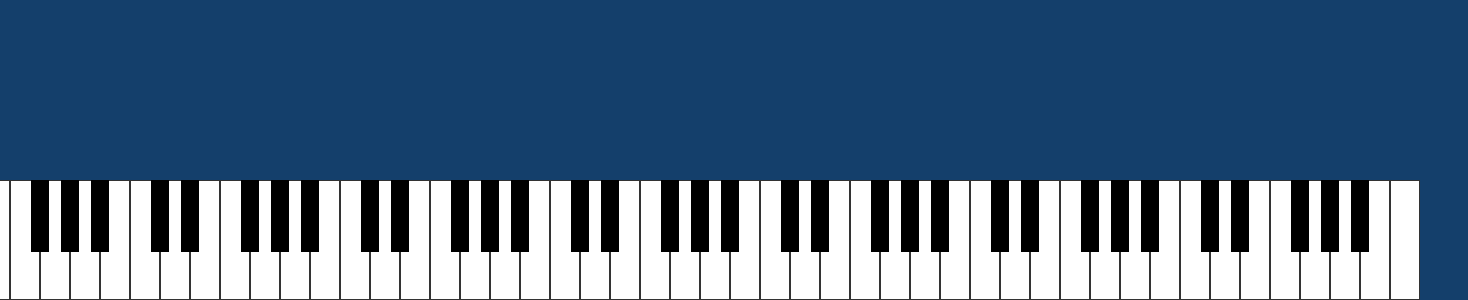
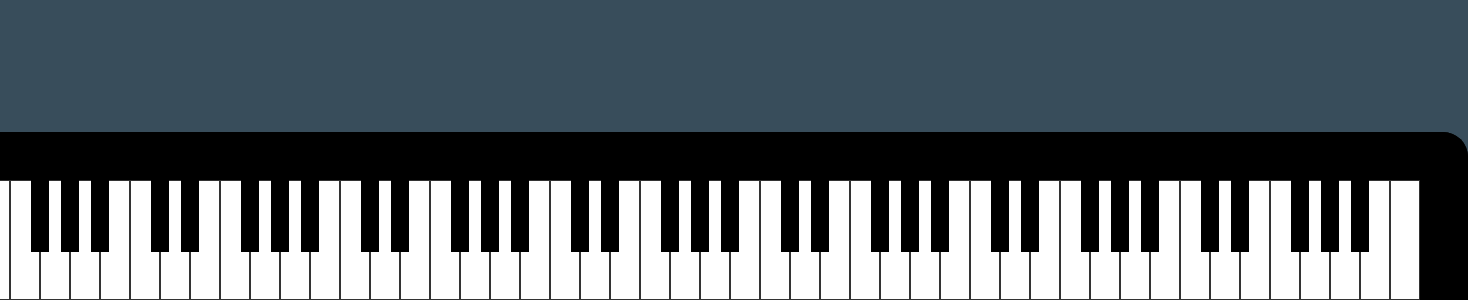
Before and after one commit to mohsenshafiei/react-piano, a React app: page / in a window 1280 px wide. Shown: the part 500-800 px from the top of the page, 1468 px wide, since content can reach past the window. Built offline with nearby package versions, Linux system fonts and the light colour scheme.

Commit message:
feat: some improvment in the style of piano.

```diff
--- a/src/notes/index.js
+++ b/src/notes/index.js
@@ -122,38 +122,38 @@ export const notesSounds = [
 ];
 
 export const keymapSounds = {
-  ['81']: A0,
-  ['87']: A_0,
-  ['69']: B0,
-  ['82']: C0,
-  ['84']: C_1,
-  ['89']: D1,
-  ['85']: D_1,
-  ['73']: E1,
-  ['79']: F1,
-  ['80']: F_1,
-  ['219']: G1,
-  ['221']: G_1,
-  ['220']: A1,
-  ['65']: A_1,
-  ['83']: B1,
-  ['68']: C1,
-  ['70']: C_2,
-  ['71']: D2,
-  ['72']: D_2,
-  ['74']: E2,
-  ['75']: F2,
-  ['76']: F_2,
-  ['186']: G2,
-  ['222']: G_2,
-  ['90']: A2,
-  ['88']: A_2,
-  ['67']: B2,
-  ['86']: C2,
-  ['66']: C_3,
-  ['78']: D3,
-  ['77']: D_3,
-  ['188']: E3,
-  ['190']: F3,
-  ['191']: F_3,
+  ['81']: { sound: A0, key: 'A0', index: 0},
+  ['87']: { sound: A_0, key: 'A_0', index: 1},
+  ['69']: { sound: B0, key: 'B0', index: 2},
+  ['82']: { sound: C0, key: 'C0', index: 3},
+  ['84']: { sound: C_1, key: 'C_1', index: 4},
+  ['89']: { sound: D1, key: 'D1', index: 5},
+  ['85']: { sound: D_1, key: 'D_1', index: 6},
+  ['73']: { sound: E1, key: 'E1', index: 7},
+  ['79']: { sound: F1, key: 'F1', index: 8},
+  ['80']: { sound: F_1, key: 'F_1', index: 9},
+  ['219']: { sound: G1, key: 'G1', index: 10},
+  ['221']: { sound: G_1, key: 'G_1', index: 11},
+  ['220']: { sound: A1, key: 'A1', index: 12},
+  ['65']: { sound: A_1, key: 'A_1', index: 13},
+  ['83']: { sound: B1, key: 'B1', index: 14},
+  ['68']: { sound: C1, key: 'C1', index: 15},
+  ['70']: { sound: C_2, key: 'C_2', index: 16},
+  ['71']: { sound: D2, key: 'D2', index: 17},
+  ['72']: { sound: D_2, key: 'D_2', index: 18},
+  ['74']: { sound: E2, key: 'E2', index: 19},
+  ['75']: { sound: F2, key: 'F2', index: 20},
+  ['76']: { sound: F_2, key: 'F_2', index: 21},
+  ['186']: { sound: G2, key: 'G2', index: 22},
+  ['222']: { sound: G_2, key: 'G_2', index: 23},
+  ['90']: { sound: A2, key: 'A2', index: 24},
+  ['88']: { sound: A_2, key: 'A_2', index: 25},
+  ['67']: { sound: B2, key: 'B2', index: 26},
+  ['86']: { sound: C2, key: 'C2', index: 27},
+  ['66']: { sound: C_3, key: 'C_3', index: 28},
+  ['78']: { sound: D3, key: 'D3', index: 29},
+  ['77']: { sound: D_3, key: 'D_3', index: 30},
+  ['188']: { sound: E3, key: 'E3', index: 31},
+  ['190']: { sound: F3, key: 'F3', index: 32},
+  ['191']: { sound: F_3, key: 'F_3', index: 33},
 }
--- a/src/piano.jsx
+++ b/src/piano.jsx
@@ -3,13 +3,33 @@ import style from './style.scss';
 import cx from 'classnames';
 import { notes, notesSounds, keymapSounds} from './notes';
 const sounds = notesSounds.map((key, index) => notesSounds[index]);
+
 export const Piano = () => {
+  const [obj, setObj] = React.useState({});
+  const ref = React.useRef(null);
+  React.useEffect(() => ref.current.focus() , []);
+
+  const activate = (key) => Object.keys(obj).some((objectKey) => obj[objectKey] && keymapSounds[objectKey].key === key)
+
+  const released = ({keyCode}) => setObj({ [keyCode]: false})
+
   const pressed = ({ keyCode }) => {
-    new Audio(keymapSounds[keyCode]).play();
-    console.log(keyCode);
+    if (!obj[keyCode]) {
+      const audio = new Audio(keymapSounds[keyCode].sound);
+      audio.play();
+      setObj({ [keyCode]: true})
+    }
   }
+
   return (
-    <div className={style.piano} role="button" tabIndex="0" onKeyDown={e => pressed(e)} autoFocus>
+    <div
+      className={style.piano}
+      role="button"
+      tabIndex="0"
+      onKeyDown={e => pressed(e)}
+      onKeyUp={e => released(e)}
+      ref={ref}
+      autoFocus>
       {
         notes.map((key, index) => {
           return (
@@ -20,7 +40,8 @@ export const Piano = () => {
                   cx(style.key,
                     key.length > 2 ?
                     style.black :
-                    style.white
+                    style.white,
+                    activate(key) ? (key.length > 2 ? style.blackActive : style.whiteActive) : ''
                   )
                 }
                 onClick={() => new Audio(sounds[index]).play()}
--- a/src/style.scss
+++ b/src/style.scss
@@ -3,7 +3,7 @@
 }
 
 body {
-  background-color: #143F6B;
+  background-color: rgb(56, 77, 91);
   margin: 0;
   min-height: 100vh;
   display: flex;
@@ -12,7 +12,11 @@ body {
 }
 
 .piano {
-  border: none;
+  border-top: 48px solid black;
+  border-left: 48px solid black;
+  border-right: 48px solid black;
+  border-top-left-radius: 25px;
+  border-top-right-radius: 25px;
   box-shadow: none;
   outline: none;
   display: flex;
@@ -33,8 +37,10 @@ body {
   border: 1px solid #333;
 }
 
-.white.active {
-  background-color: #CCC;
+.whiteActive {
+  background-image: linear-gradient(to bottom, rgba(255,0,0,0), pink);
+  border: 2px solid purple;
+  border-top: none;
 }
 
 .black {
@@ -45,6 +51,8 @@ body {
   z-index: 2;
 }
 
-.black.active {
-  background-color: #333;
+.blackActive {
+  background-image: linear-gradient(to bottom, rgba(255,0,0,0), pink);
+  border: 2px solid purple;
+  border-top: none;
 }
```
